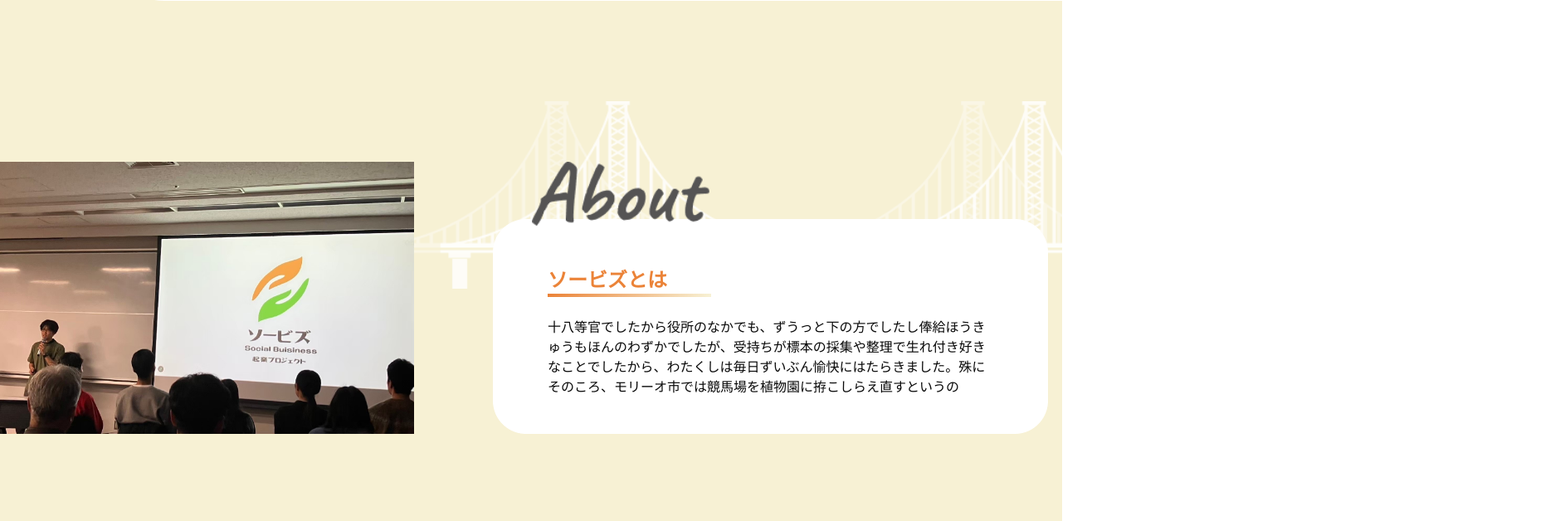
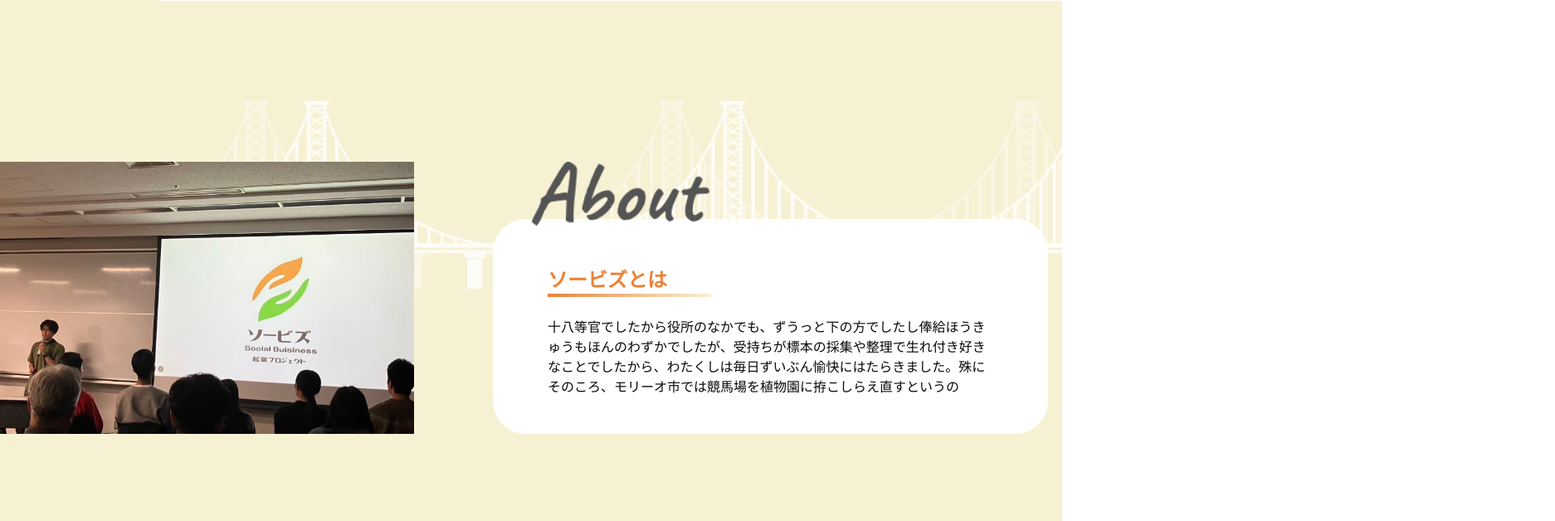
Before and after one commit to tsukuneA1/sobus, a Next.js app in the folder app/: page / in a window 1280 px wide. Shown: the part 2176-2804 px from the top of the page at 83% size, 1874 px wide, since content can reach past the window. Built offline with nearby package versions, Linux system fonts and the light colour scheme.

Commit message:
fix:overflow

```diff
--- a/app/src/app/_components/about-section.tsx
+++ b/app/src/app/_components/about-section.tsx
@@ -7,13 +7,13 @@ import AboutWord from "@/assets/logo/about-word.png";
 
 export const AboutSection = () => {
   return (
-    <section className="relative h-[441px]">
+    <section className="relative h-[441px] overflow-hidden">
       <Image
         src={AboutBridge}
         alt="about-bridge"
         width={1185.67}
         height={186.99}
-        className="flex absolute left-[457px]"
+        className="flex absolute right-0"
       />
       <div className="relative top-[73px]">
         <div className="relative left-[594px]">
```
